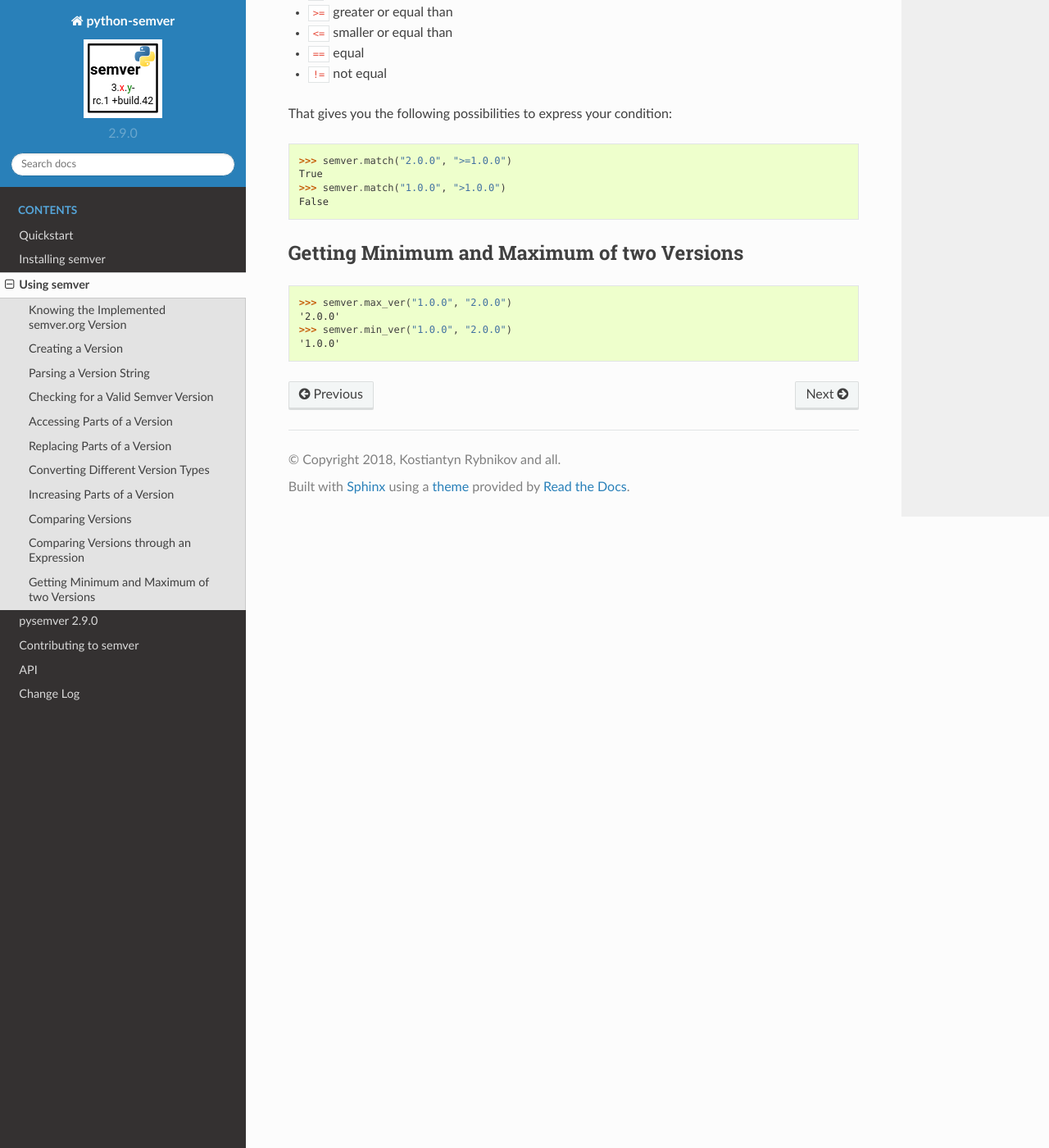
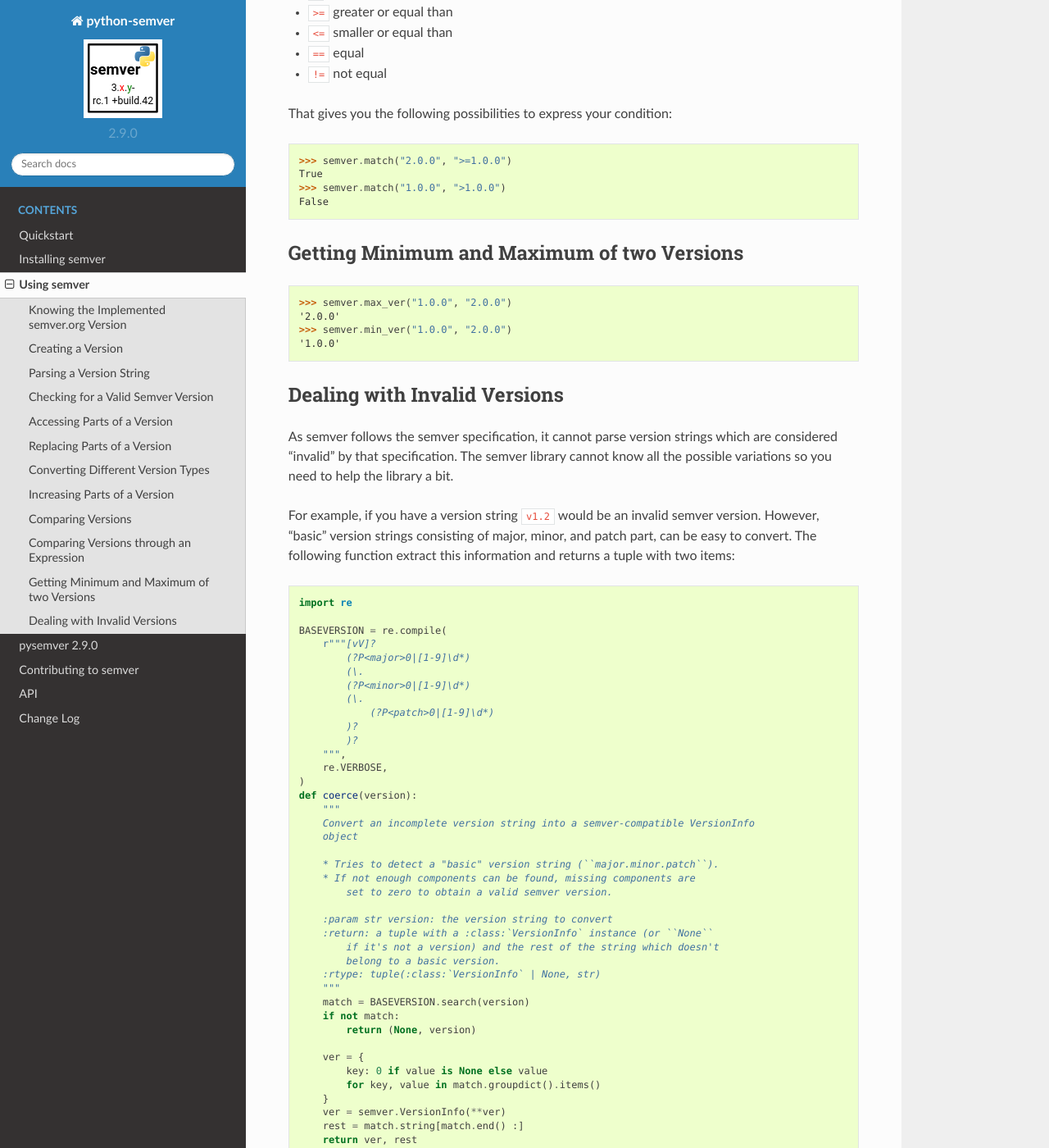
Before and after one commit to python-semver/python-semver, a Sphinx documentation site: the page built from docs/usage.rst, in a window 1280 px wide and 1400 px high, scrolled down 6317 px. Shown: the whole window at 82% size. Built offline with Sphinx 7.4.7 and the Read the Docs theme 2.0.0, drawn with Linux system fonts in a browser that asks for light colours; some of the changed text lies outside the part shown.

Commit message:
Fix #210: how to deal with invalid versions (#215)
* Document how to deal with invalid versions
* Use coerce(version) as an example
* Update CHANGELOG.rst

Co-authored-by: scls19fr <scls19fr@users.noreply.github.com>

```diff
--- a/CHANGELOG.rst
+++ b/CHANGELOG.rst
@@ -22,6 +22,7 @@
 * :gh:`201` (:pr:`202`): Reformatted source code with black
 * :gh:`208` (:pr:`209`): Introduce new function :func:`semver.VersionInfo.isvalid`
   and extend :command:`pysemver` with :command:`check` subcommand
+* :gh:`210` (:pr:`215`): Document how to deal with invalid versions
 * :pr:`212`: Improve docstrings according to PEP257
 
 Bug Fixes
--- a/docs/usage.rst
+++ b/docs/usage.rst
@@ -334,3 +334,74 @@
     '2.0.0'
     >>> semver.min_ver("1.0.0", "2.0.0")
     '1.0.0'
+
+
+Dealing with Invalid Versions
+-----------------------------
+
+As semver follows the semver specification, it cannot parse version
+strings which are considered "invalid" by that specification. The semver
+library cannot know all the possible variations so you need to help the
+library a bit.
+
+For example, if you have a version string ``v1.2`` would be an invalid
+semver version.
+However, "basic" version strings consisting of major, minor,
+and patch part, can be easy to convert. The following function extract this
+information and returns a tuple with two items:
+
+.. code-block:: python
+
+    import re
+
+    BASEVERSION = re.compile(
+        r"""[vV]?
+            (?P<major>0|[1-9]\d*)
+            (\.
+            (?P<minor>0|[1-9]\d*)
+            (\.
+                (?P<patch>0|[1-9]\d*)
+            )?
+            )?
+        """,
+        re.VERBOSE,
+    )
+    def coerce(version):
+        """
+        Convert an incomplete version string into a semver-compatible VersionInfo
+        object
+
+        * Tries to detect a "basic" version string (``major.minor.patch``).
+        * If not enough components can be found, missing components are
+            set to zero to obtain a valid semver version.
+
+        :param str version: the version string to convert
+        :return: a tuple with a :class:`VersionInfo` instance (or ``None``
+            if it's not a version) and the rest of the string which doesn't
+            belong to a basic version.
+        :rtype: tuple(:class:`VersionInfo` | None, str)
+        """
+        match = BASEVERSION.search(version)
+        if not match:
+            return (None, version)
+
+        ver = {
+            key: 0 if value is None else value
+            for key, value in match.groupdict().items()
+        }
+        ver = semver.VersionInfo(**ver)
+        rest = match.string[match.end() :]
+        return ver, rest
+
+The function returns a *tuple*, containing a :class:`VersionInfo`
+instance or None as the first element and the rest as the second element.
+The second element (the rest) can be used to make further adjustments.
+
+For example:
+
+.. code-block:: python
+
+    >>> coerce("v1.2")
+    (VersionInfo(major=1, minor=2, patch=0, prerelease=None, build=None), '')
+    >>> coerce("v2.5.2-bla")
+    (VersionInfo(major=2, minor=5, patch=2, prerelease=None, build=None), '-bla')
```
